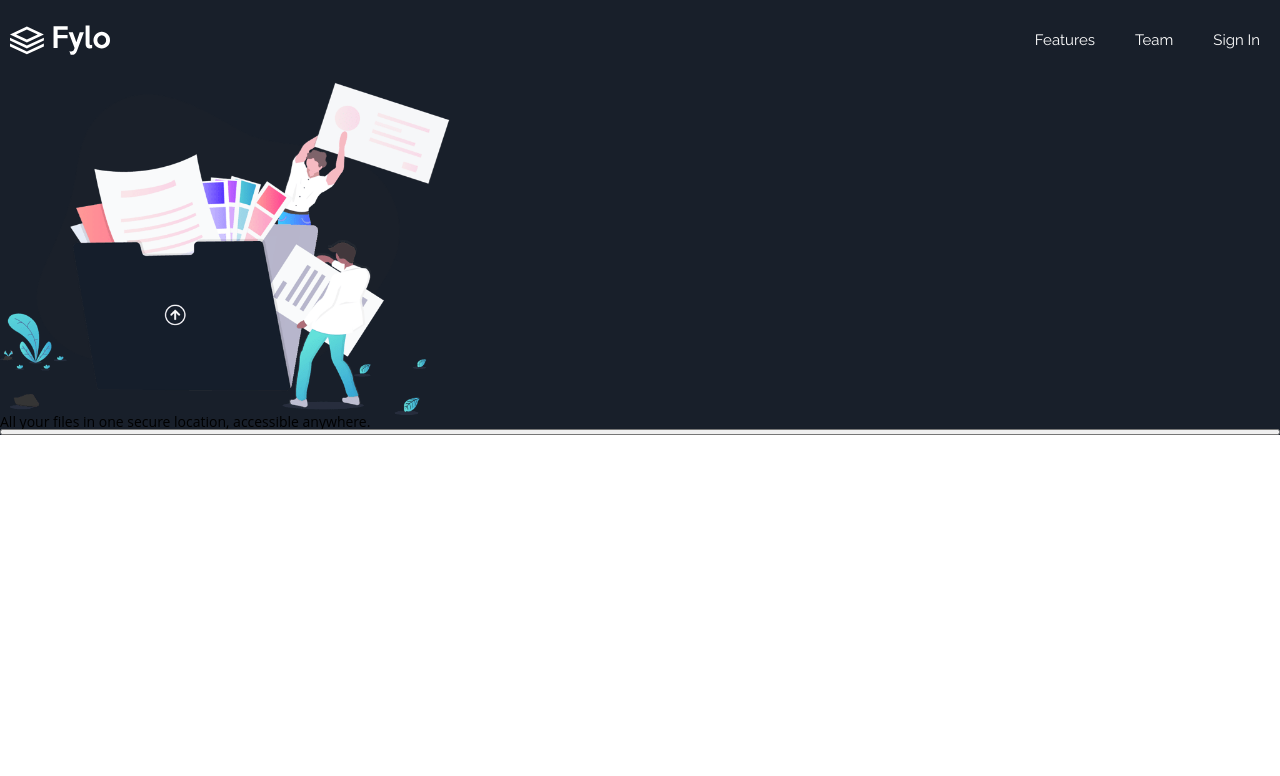
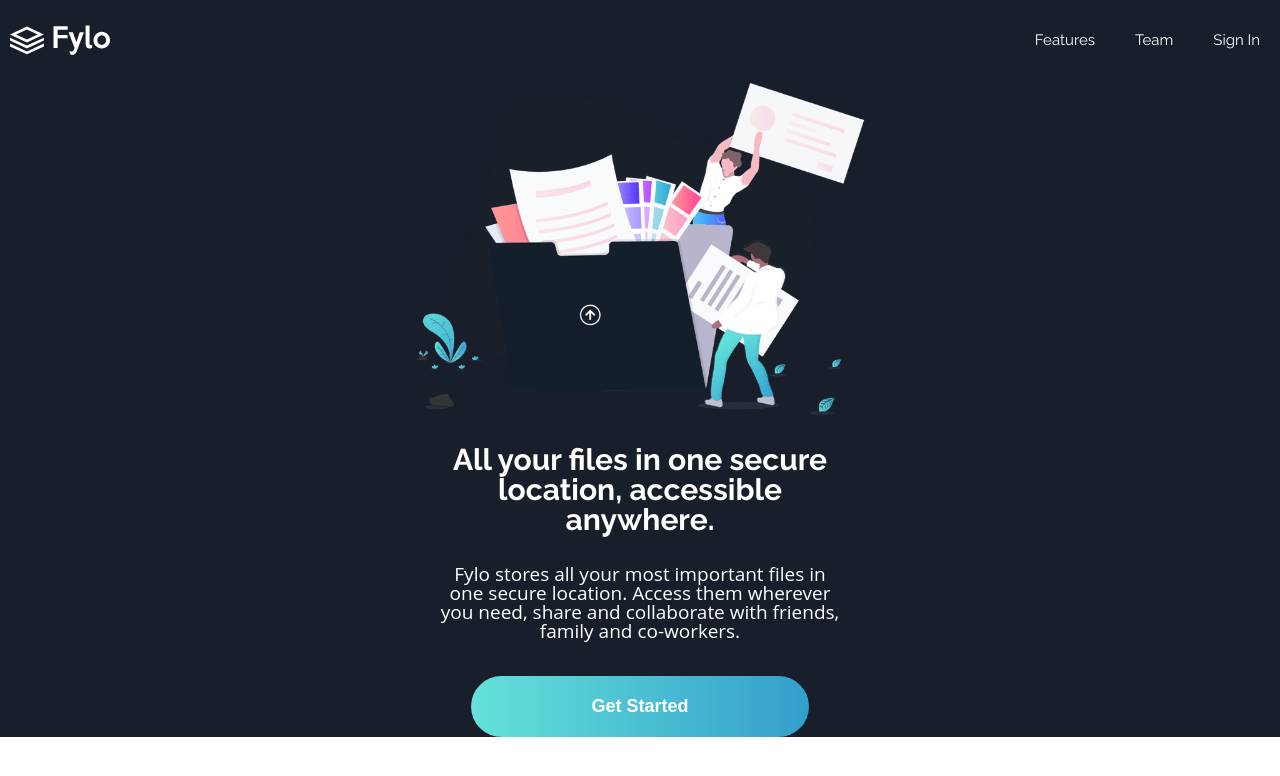
Before and after one commit to lucasspra/frontend-mentor-fylo-dark, a React (Create React App) app: page / in a window 1280 px wide. Shown: the top 776 px of the page. Built offline with nearby package versions, Linux system fonts and the light colour scheme.

Commit message:
set Intro component

```diff
--- a/src/components/main/IntroSection.js
+++ b/src/components/main/IntroSection.js
@@ -5,6 +5,7 @@ const Section = styled.section`
   display: flex;
   flex-direction: column;
   justify-content: center;
+  align-items: center;
   background-color: hsl(218, 28%, 13%);
 `;
 
@@ -13,16 +14,52 @@ const IntroImage = styled.img`
 `;
 
 const IntroTitle = styled.h2`
-  max-width: 450px;
+  @import url("https://fonts.googleapis.com/css2?family=Raleway:wght@400;700&display=swap");
+
+  font-family: "Raleway", sans-serif;
+  font-weight: 700;
+  font-size: 30px;
+  color: white;
+  text-align: center;
+  max-width: 380px;
+  padding: 30px;
+`;
+
+const IntroDescription = styled.p`
+  font-size: 19px;
+  color: white;
+  text-align: center;
+  padding: 0 36px 35px 36px;
+  max-width: 400px;
+`;
+
+const IntroButton = styled.button`
+  padding: 20px 120px;
+  border-radius: 50px;
+  border: none;
+  background: linear-gradient(to right, hsl(176, 68%, 64%), hsl(198, 60%, 50%));
+  color: white;
+  font-size: 18px;
+  font-weight: 700;
+  cursor: pointer;
 `;
 
 export default function Intro() {
   return (
     <Section>
       <IntroImage src={IntroIllustration} alt="Collaboration illustration" />
-      <h2> All your files in one secure location, accessible anywhere.</h2>
-      <p></p>
-      <button></button>
+
+      <IntroTitle>
+        All your files in one secure location, accessible anywhere.
+      </IntroTitle>
+
+      <IntroDescription>
+        Fylo stores all your most important files in one secure location. Access
+        them wherever you need, share and collaborate with friends, family and
+        co-workers.
+      </IntroDescription>
+
+      <IntroButton>Get Started</IntroButton>
     </Section>
   );
 }
```
Also changed, not shown: public/reference/index.md (+1 -2 lines).
